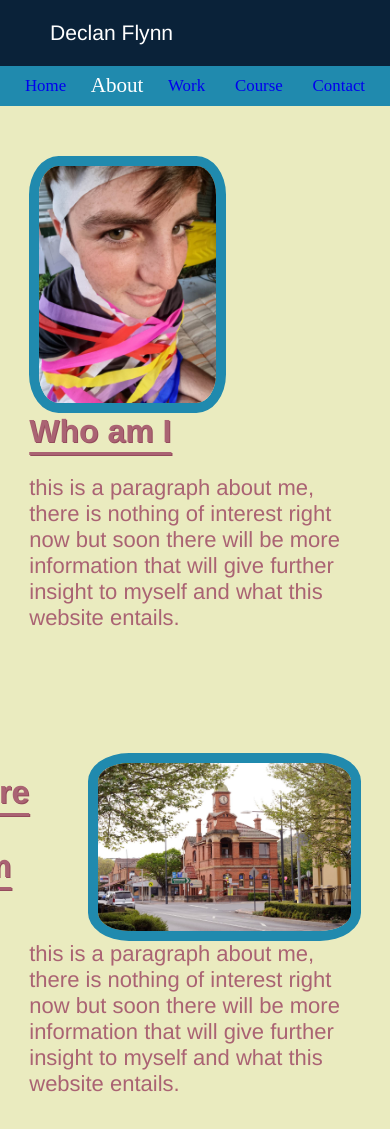
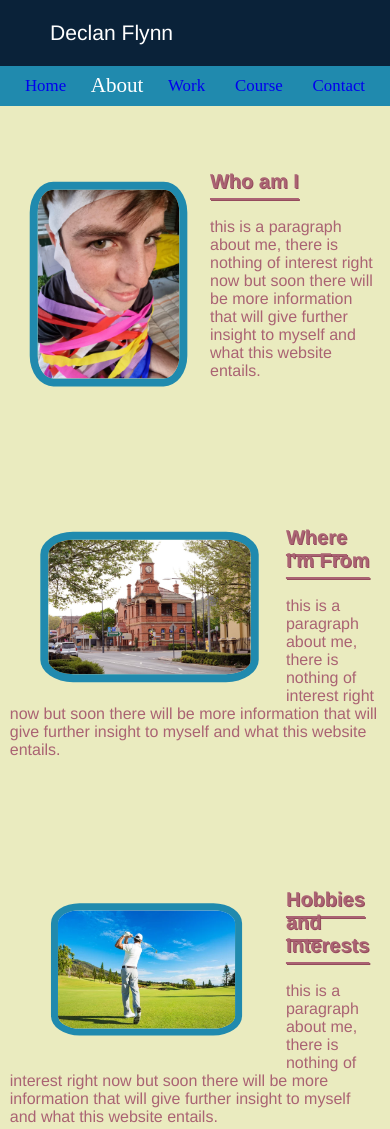
Before and after one commit to De1cans/2024-assignment, a plain HTML site: page pages/about.html in a window 390 px wide. Shown: the top 1129 px of the page. Drawn offline with Linux system fonts and the light colour scheme.

Commit message:
added media screen break for about page

```diff
--- a/styles/about.css
+++ b/styles/about.css
@@ -119,3 +119,99 @@
 .work-link a:hover {
     scale: 120%;
 }
+
+@media screen and (max-width: 768px) {
+    .about-one-wrap {
+        width: 95%;
+    }
+
+    .about-two-wrap {
+        width: 95%;
+    }
+
+    .about-three-wrap {
+        width: 95%;
+    }
+
+    .image-one {
+        margin-right: 3px;
+        scale: .8;
+    }
+
+    .image-two {
+        scale: .8;
+        margin-left: 3px;
+    }
+
+    .image-three {
+        scale: .7;
+        margin-right: 3px;
+    }
+
+    .about-text-one h1 {
+        font-size: 24px;
+    }
+
+    .about-text-two h1 {
+        font-size: 24px;
+    }
+
+    .about-text-three h1 {
+        font-size: 24px;
+    }
+
+    .about-text-one p {
+        font-size: 18px;
+    }
+
+    .about-text-two p {
+        font-size: 18px;
+    }
+
+    .about-text-three p {
+        font-size: 18px;
+    }
+}
+
+@media screen and (max-width: 576px) {
+    .image-one {
+        margin-right: 3px;
+        scale: .8;
+    }
+
+    .image-two {
+        scale: .8;
+        margin-left: 3px;
+        float: left;
+    }
+
+    .image-three {
+        scale: .7;
+        margin-right: 3px;
+    }
+
+    .about-text-one h1 {
+        font-size: 20px;
+    }
+
+    .about-text-two h1 {
+        font-size: 20px;
+        justify-content: flex-start;
+    }
+
+    .about-text-three h1 {
+        font-size: 20px;
+    }
+
+    .about-text-one p {
+        font-size: 16px;
+    }
+
+    .about-text-two p {
+        font-size: 16px;
+    }
+
+    .about-text-three p {
+        font-size: 16px;
+    }
+}
```
